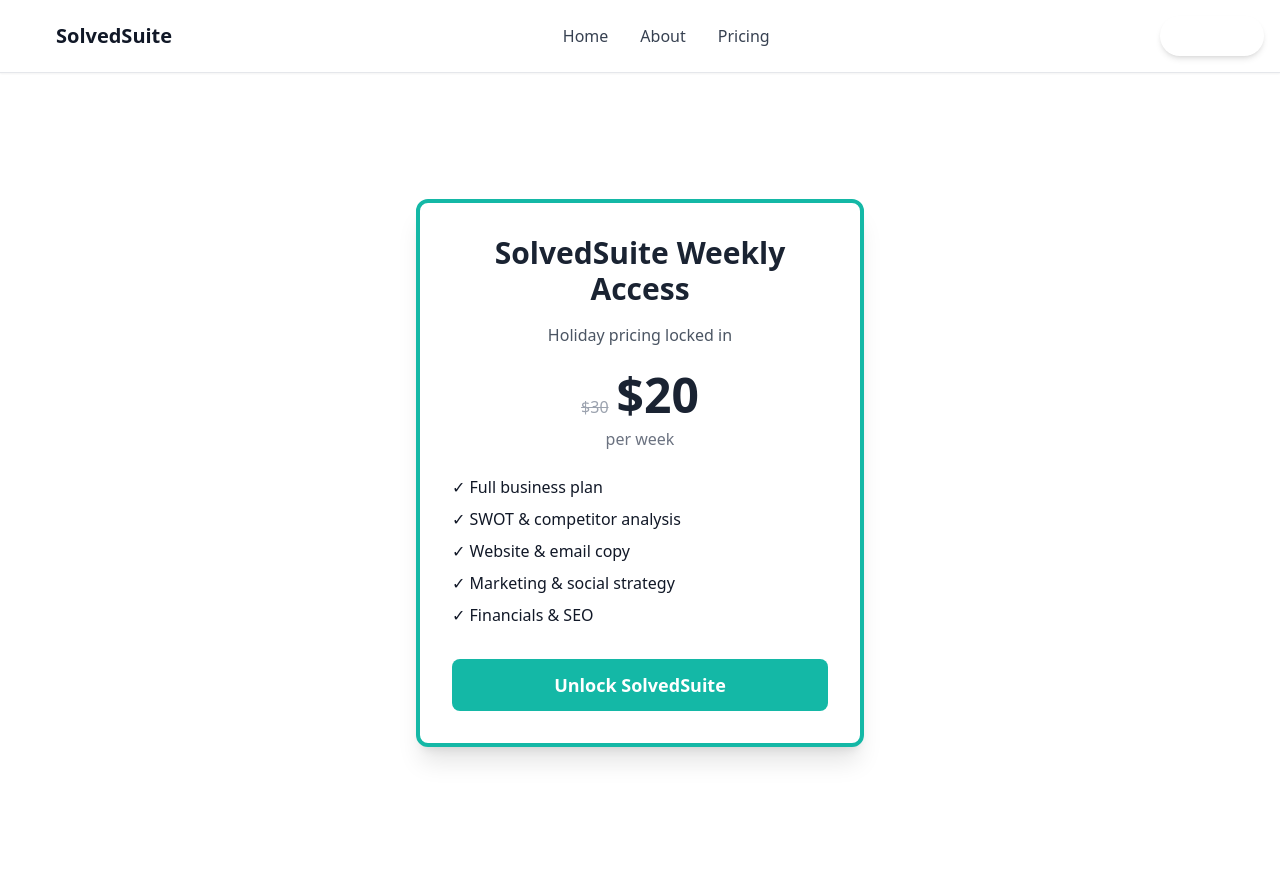
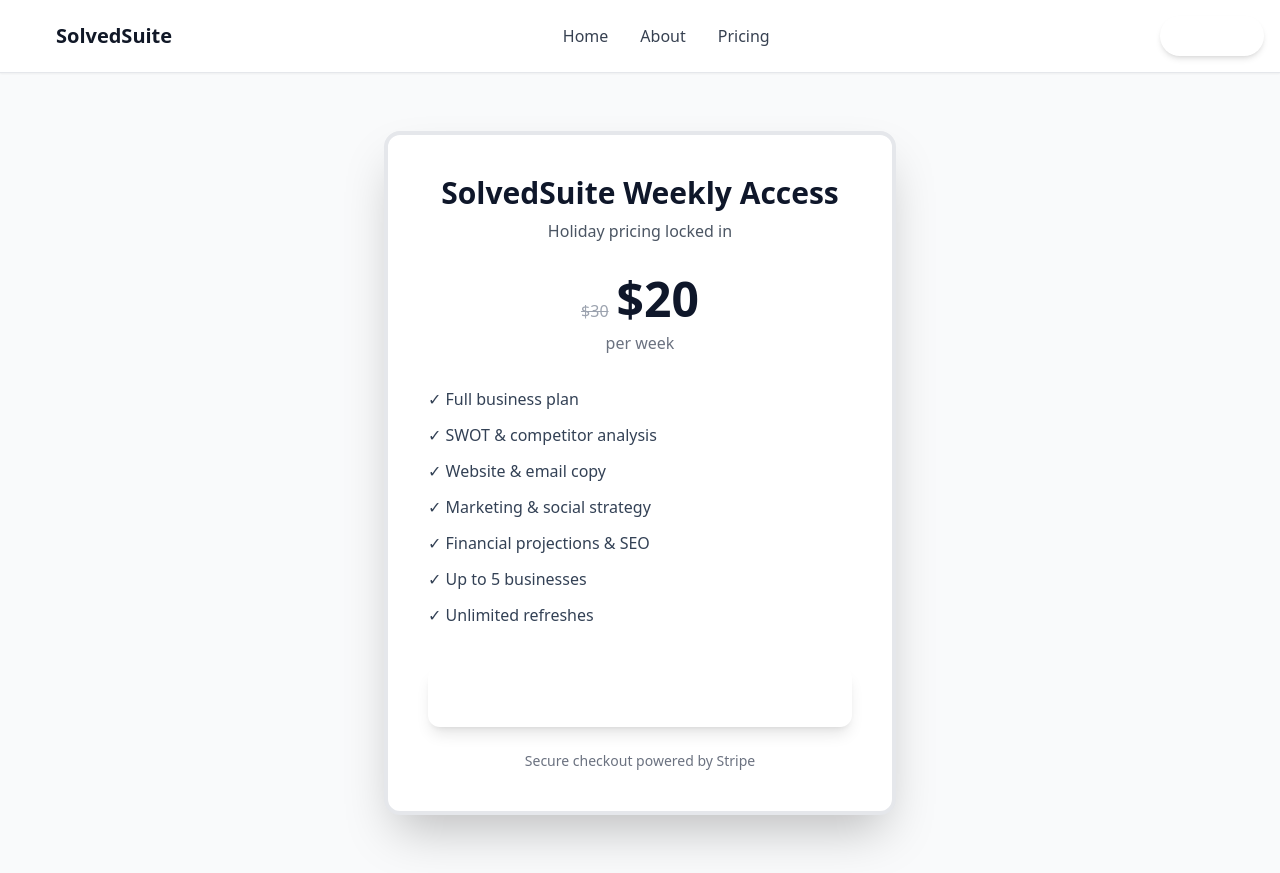
Before and after one commit to TheDigitalMimi/SS-team, a React (Vite) app: page /pricing in a window 1280 px wide. Built offline with nearby package versions, Linux system fonts and the light colour scheme; no server answers.

Commit message:
Refactor checkout function and update UI elements

```diff
--- a/src/pages/Pricing.jsx
+++ b/src/pages/Pricing.jsx
@@ -1,60 +1,81 @@
+import React from "react";
+
 const STRIPE_WEEKLY_PRICE = import.meta.env.VITE_STRIPE_WEEKLY_PRICE_ID;
 
-async function redirectToCheckout(priceId) {
+async function redirectToCheckout() {
   try {
-    const res = await fetch('/api/create-checkout-session', {
-      method: 'POST',
-      headers: { 'Content-Type': 'application/json' },
-      body: JSON.stringify({ priceId }),
+    const res = await fetch("/api/create-checkout-session", {
+      method: "POST",
+      headers: {
+        "Content-Type": "application/json",
+      },
+      body: JSON.stringify({
+        priceId: STRIPE_WEEKLY_PRICE,
+        email: "test@solvedsuite.com",     // TEMP until auth is wired
+        firstName: "Test",                 // TEMP until auth is wired
+      }),
     });
 
     const data = await res.json();
 
-    if (!res.ok) {
-      alert(data?.error || 'Checkout failed');
+    if (!res.ok || !data.url) {
+      console.error("Checkout error:", data);
+      alert(data?.error || "Checkout failed");
       return;
     }
 
+    // ✅ Stripe returns a FULL https:// URL
     window.location.href = data.url;
-  } catch (err) {
-    console.error(err);
-    alert('Checkout error');
+
+  } catch (error) {
+    console.error("Checkout exception:", error);
+    alert("Checkout error");
   }
 }
 
 export default function Pricing() {
   return (
-    <div className="min-h-screen bg-white flex items-center justify-center">
-      <div className="max-w-md w-full bg-white border-4 border-teal p-8 rounded-xl shadow-xl text-center">
+    <div className="min-h-screen bg-gray-50 flex items-center justify-center px-4">
+      <div className="w-full max-w-lg bg-white border-4 border-teal-600 rounded-2xl shadow-2xl p-10 text-center">
 
-        <h1 className="text-3xl font-bold text-navy mb-4">
+        {/* Title */}
+        <h1 className="text-3xl font-extrabold text-slate-900 mb-2">
           SolvedSuite Weekly Access
         </h1>
 
-        <p className="text-gray-600 mb-6">
+        <p className="text-gray-600 mb-8">
           Holiday pricing locked in
         </p>
 
-        <div className="mb-6">
+        {/* Price */}
+        <div className="mb-8">
           <span className="line-through text-gray-400 mr-2">$30</span>
-          <span className="text-5xl font-bold text-navy">$20</span>
+          <span className="text-5xl font-extrabold text-slate-900">$20</span>
           <p className="text-gray-500 mt-2">per week</p>
         </div>
 
-        <ul className="text-left space-y-2 mb-8">
+        {/* Features */}
+        <ul className="text-left space-y-3 mb-10 text-slate-700">
           <li>✓ Full business plan</li>
           <li>✓ SWOT & competitor analysis</li>
           <li>✓ Website & email copy</li>
           <li>✓ Marketing & social strategy</li>
-          <li>✓ Financials & SEO</li>
+          <li>✓ Financial projections & SEO</li>
+          <li>✓ Up to 5 businesses</li>
+          <li>✓ Unlimited refreshes</li>
         </ul>
 
+        {/* Button */}
         <button
-          onClick={() => redirectToCheckout(STRIPE_WEEKLY_PRICE)}
-          className="w-full bg-teal text-white py-3 rounded-lg font-bold text-lg hover:bg-teal/90"
+          onClick={redirectToCheckout}
+          className="w-full bg-teal-600 hover:bg-teal-700 text-white py-4 rounded-xl font-bold text-lg transition shadow-lg"
         >
           Unlock SolvedSuite
         </button>
+
+        <p className="mt-6 text-sm text-gray-500">
+          Secure checkout powered by Stripe
+        </p>
 
       </div>
     </div>
```
